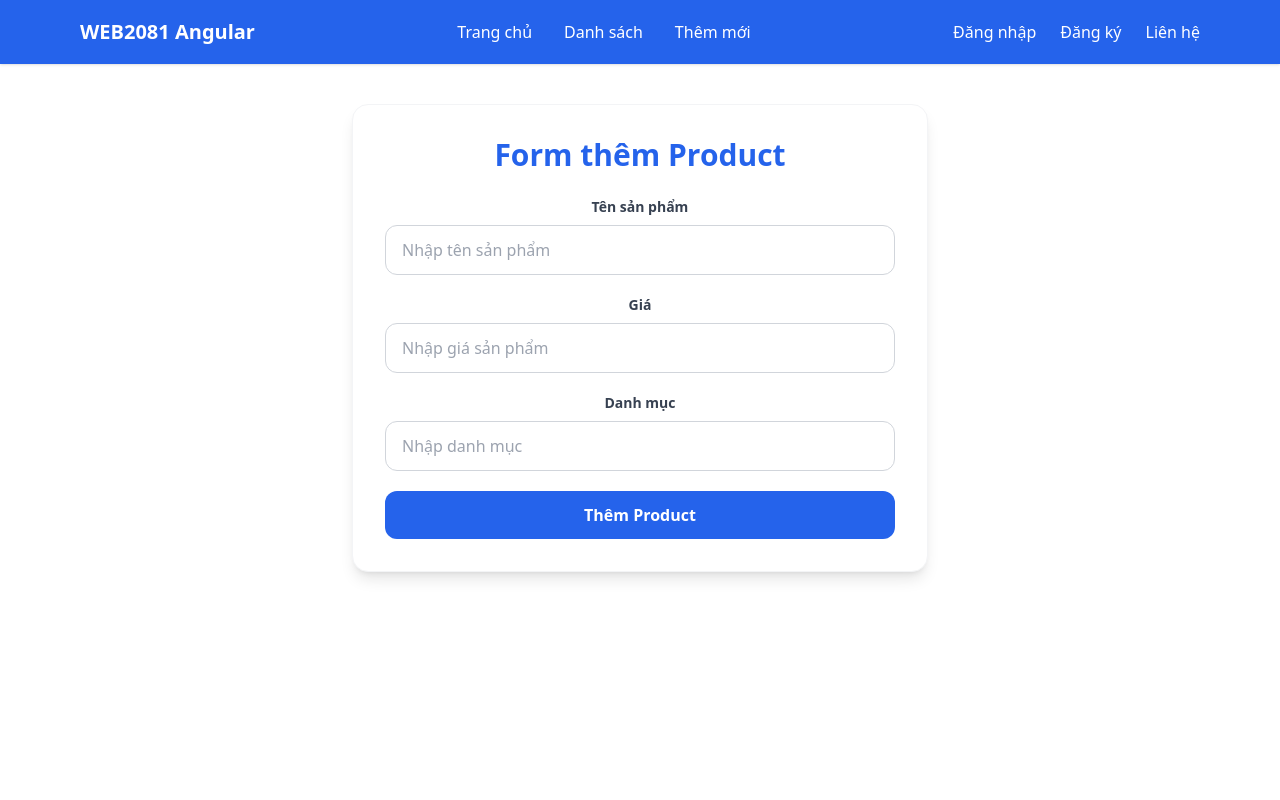
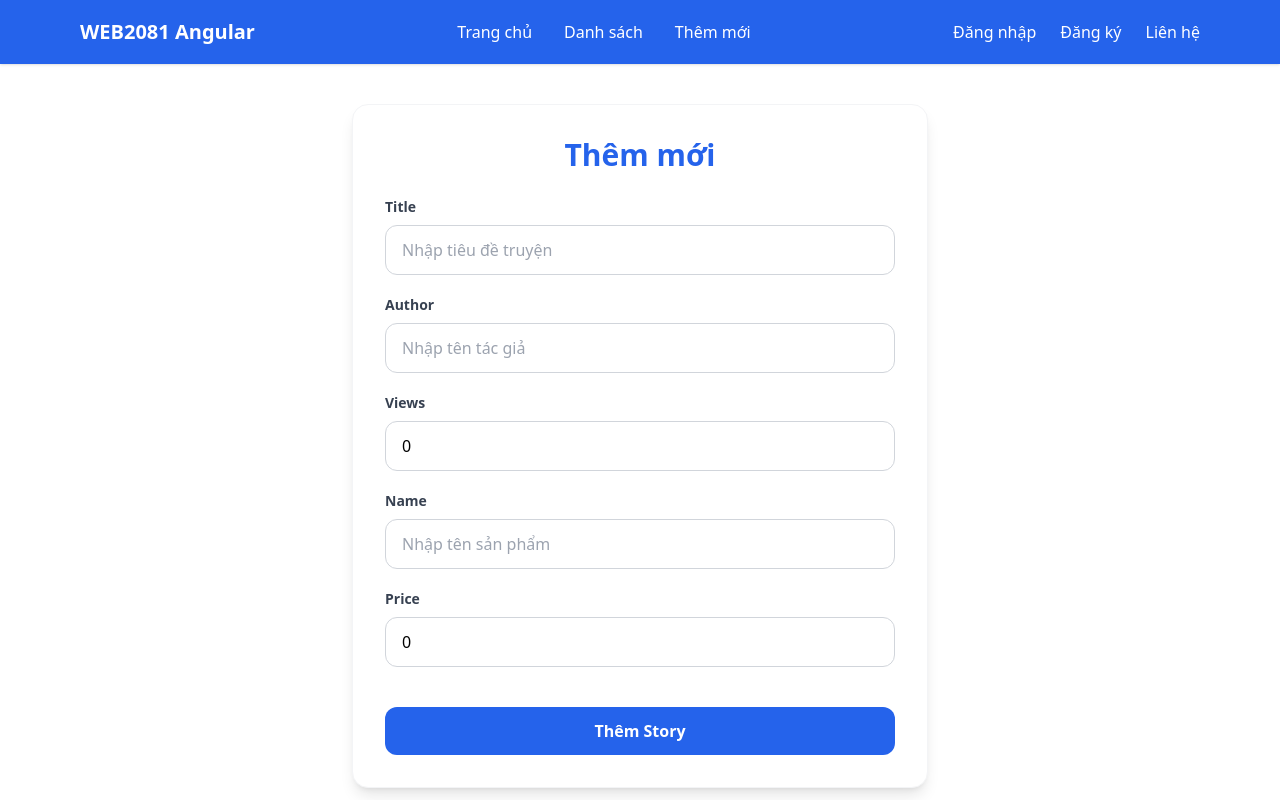
Before and after one commit to lethanhbinh00/fe1-web2081-spring26-main, an Angular app: page /add-story in a window 1280 px wide. Built offline with nearby package versions, Linux system fonts and the light colour scheme.

Commit message:
update add-story

```diff
--- /dev/null
+++ b/db.json
@@ -0,0 +1,53 @@
+{
+  "stories": [
+    {
+      "title": "naruto",
+      "id": 1
+    },
+    {
+      "title": "gsghsdh",
+      "id": 2
+    },
+    {
+      "title": "",
+      "id": 3
+    },
+    {
+      "title": "jrtjrtj",
+      "id": 4
+    },
+    {
+      "title": "Doraemon",
+      "author": "Kkk",
+      "views": 10000,
+      "id": 5
+    },
+    {
+      "title": "sgsdg",
+      "author": "gsdgsd",
+      "views": 10000,
+      "id": 6
+    },
+    {
+      "title": "gg",
+      "author": "",
+      "views": 0,
+      "id": 7
+    },
+    {
+      "title": "gsdg",
+      "author": "",
+      "views": 0,
+      "id": 8
+    },
+    {
+      "title": "vsdv",
+      "author": "vsdvs",
+      "views": 12,
+      "name": "dvsvd",
+      "price": 5,
+      "id": 9
+    }
+  ],
+  "users": []
+}
--- a/package.json
+++ b/package.json
@@ -4,6 +4,7 @@
   "scripts": {
     "ng": "ng",
     "start": "ng serve",
+    "db": "npx json-server db.json",
     "build": "ng build",
     "watch": "ng build --watch --configuration development",
     "test": "ng test"
@@ -17,6 +18,7 @@
     "@angular/forms": "^21.2.0",
     "@angular/platform-browser": "^21.2.0",
     "@angular/router": "^21.2.0",
+    "json-server": "^0.17.4",
     "rxjs": "~7.8.0",
     "tslib": "^2.3.0"
   },
--- a/src/app/app.config.ts
+++ b/src/app/app.config.ts
@@ -2,7 +2,8 @@ import { ApplicationConfig, provideBrowserGlobalErrorListeners } from '@angular/
 import { provideRouter } from '@angular/router';
 
 import { routes } from './app.routes';
+import { provideHttpClient } from '@angular/common/http';
 
 export const appConfig: ApplicationConfig = {
-  providers: [provideBrowserGlobalErrorListeners(), provideRouter(routes)],
+  providers: [provideBrowserGlobalErrorListeners(), provideRouter(routes), provideHttpClient()],
 };
--- a/src/app/app.html
+++ b/src/app/app.html
@@ -7,7 +7,7 @@
     <div class="hidden md:flex items-center space-x-8">
       <a routerLink="#" class="hover:text-gray-200">Trang chủ</a>
       <a routerLink="/products" class="hover:text-gray-200">Danh sách</a>
-      <a routerLink="#" class="hover:text-gray-200">Thêm mới</a>
+      <a routerLink="/add-story" class="hover:text-gray-200">Thêm mới</a>
     </div>
 
     <div class="hidden md:flex items-center space-x-6">
--- a/src/app/app.routes.ts
+++ b/src/app/app.routes.ts
@@ -17,4 +17,5 @@ export const routes: Routes = [
     { path: 'stories', component: StoriesTs },
     {path: 'add-story', component: AddStory},
     {path: 'register', component: Register},
+    {path: 'products', component: Products},
 ];
--- a/src/app/pages/add-story/add-story.html
+++ b/src/app/pages/add-story/add-story.html
@@ -1,59 +1,88 @@
 <div class="max-w-xl mx-auto mt-10 bg-white shadow-lg rounded-2xl p-8 border border-gray-100">
   <h2 class="text-3xl font-bold text-center text-blue-600 mb-6">
-    Form thêm Product
+    Thêm mới
   </h2>
 
-  <form [formGroup]="addForm" (ngSubmit)="onSubmit()" class="space-y-5">
+  <form [formGroup]="addForm" (ngSubmit)="submitForm()" class="space-y-5 text-left">
     <div>
-      <label class="block text-sm font-semibold text-gray-700 mb-2">
-        Tên sản phẩm
-      </label>
+      <label class="block text-sm font-semibold text-gray-700 mb-2">Title</label>
+      <input
+        type="text"
+        formControlName="title"
+        placeholder="Nhập tiêu đề truyện"
+        class="w-full px-4 py-3 rounded-xl border border-gray-300 outline-none focus:ring-2 focus:ring-blue-500"
+      />
+      @if (title?.invalid && title?.touched) {
+        <p class="text-red-500 text-sm mt-2">Title là bắt buộc</p>
+      }
+    </div>
+
+    <div>
+      <label class="block text-sm font-semibold text-gray-700 mb-2">Author</label>
+      <input
+        type="text"
+        formControlName="author"
+        placeholder="Nhập tên tác giả"
+        class="w-full px-4 py-3 rounded-xl border border-gray-300 outline-none focus:ring-2 focus:ring-blue-500"
+      />
+    </div>
+
+    <div>
+      <label class="block text-sm font-semibold text-gray-700 mb-2">Views</label>
+      <input
+        type="number"
+        formControlName="views"
+        placeholder="Nhập lượt xem"
+        class="w-full px-4 py-3 rounded-xl border border-gray-300 outline-none focus:ring-2 focus:ring-blue-500"
+      />
+    </div>
+
+    <div>
+      <label class="block text-sm font-semibold text-gray-700 mb-2">Name</label>
       <input
         type="text"
         formControlName="name"
         placeholder="Nhập tên sản phẩm"
-        class="w-full px-4 py-3 rounded-xl border border-gray-300 outline-none focus:ring-2 focus:ring-blue-500 focus:border-blue-500"
+        class="w-full px-4 py-3 rounded-xl border border-gray-300 outline-none focus:ring-2 focus:ring-blue-500"
       />
       @if (name?.invalid && name?.touched) {
-        <p class="text-red-500 text-sm mt-2">Tên sản phẩm là bắt buộc</p>
+        <p class="text-red-500 text-sm mt-2">Name là bắt buộc</p>
       }
     </div>
 
     <div>
-      <label class="block text-sm font-semibold text-gray-700 mb-2">
-        Giá
-      </label>
+      <label class="block text-sm font-semibold text-gray-700 mb-2">Price</label>
       <input
         type="number"
         formControlName="price"
         placeholder="Nhập giá sản phẩm"
-        class="w-full px-4 py-3 rounded-xl border border-gray-300 outline-none focus:ring-2 focus:ring-blue-500 focus:border-blue-500"
+        class="w-full px-4 py-3 rounded-xl border border-gray-300 outline-none focus:ring-2 focus:ring-blue-500"
       />
       @if (price?.invalid && price?.touched) {
-        <p class="text-red-500 text-sm mt-2">Giá phải lớn hơn 0</p>
+        <p class="text-red-500 text-sm mt-2">Price phải lớn hơn 0</p>
       }
     </div>
 
-    <div>
-      <label class="block text-sm font-semibold text-gray-700 mb-2">
-        Danh mục
-      </label>
-      <input
-        type="text"
-        formControlName="category"
-        placeholder="Nhập danh mục"
-        class="w-full px-4 py-3 rounded-xl border border-gray-300 outline-none focus:ring-2 focus:ring-blue-500 focus:border-blue-500"
-      />
-      @if (category?.invalid && category?.touched) {
-        <p class="text-red-500 text-sm mt-2">Danh mục là bắt buộc</p>
+    <div class="space-y-2">
+      @if (loading) {
+        <p class="text-blue-600 text-sm font-medium">Đang thêm dữ liệu...</p>
+      }
+
+      @if (success) {
+        <p class="text-green-600 text-sm font-medium">{{ success }}</p>
+      }
+
+      @if (error) {
+        <p class="text-red-500 text-sm font-medium">{{ error }}</p>
       }
     </div>
 
     <button
       type="submit"
-      class="w-full bg-blue-600 hover:bg-blue-700 text-white font-semibold py-3 rounded-xl transition duration-200"
+      [disabled]="loading"
+      class="w-full bg-blue-600 hover:bg-blue-700 disabled:bg-gray-400 text-white font-semibold py-3 rounded-xl transition duration-200"
     >
-      Thêm Product
+      {{ loading ? 'Đang gửi...' : 'Thêm Story' }}
     </button>
   </form>
 </div>
--- a/src/app/pages/add-story/add-story.ts
+++ b/src/app/pages/add-story/add-story.ts
@@ -1,21 +1,44 @@
-import { Component, inject } from '@angular/core';
-import { FormBuilder, ReactiveFormsModule, Validators } from '@angular/forms';
+import { Component } from '@angular/core';
+import { FormBuilder, FormGroup, ReactiveFormsModule, Validators } from '@angular/forms';
+import { StoryService } from '../../services/story.service';
 
 @Component({
   selector: 'app-add-story',
-  standalone: true,
   imports: [ReactiveFormsModule],
   templateUrl: './add-story.html',
   styleUrl: './add-story.css',
 })
 export class AddStory {
-  private fb = inject(FormBuilder);
+  addForm: FormGroup;
 
-  addForm = this.fb.group({
-    name: ['', [Validators.required]],
-    price: [null, [Validators.required, Validators.min(1)]],
-    category: ['', [Validators.required]],
-  });
+  loading = false;
+  error = '';
+  success = '';
+
+  constructor(
+    private fb: FormBuilder,
+    private storyService: StoryService,
+  ) {
+    this.addForm = this.fb.group({
+      title: ['', Validators.required],
+      author: [''],
+      views: [0],
+      name: ['', Validators.required],
+      price: [0, [Validators.required, Validators.min(1)]],
+    });
+  }
+
+  get title() {
+    return this.addForm.get('title');
+  }
+
+  get author() {
+    return this.addForm.get('author');
+  }
+
+  get views() {
+    return this.addForm.get('views');
+  }
 
   get name() {
     return this.addForm.get('name');
@@ -25,18 +48,35 @@ export class AddStory {
     return this.addForm.get('price');
   }
 
-  get category() {
-    return this.addForm.get('category');
-  }
+  submitForm() {
+    this.loading = true;
+    this.error = '';
+    this.success = '';
 
-  onSubmit() {
     if (this.addForm.invalid) {
       this.addForm.markAllAsTouched();
+      this.loading = false;
       return;
     }
 
-    console.log(this.addForm.value);
-    alert('Thêm Product thành công!');
-    this.addForm.reset();
+    const data = this.addForm.value;
+
+    this.storyService.addStory(data).subscribe({
+      next: () => {
+        this.loading = false;
+        this.success = 'Thêm dữ liệu thành công';
+        this.addForm.reset({
+          title: '',
+          author: '',
+          views: 0,
+          name: '',
+          price: 0,
+        });
+      },
+      error: () => {
+        this.loading = false;
+        this.error = 'Có lỗi xảy ra';
+      },
+    });
   }
 }
--- /dev/null
+++ b/src/app/services/story.service.ts
@@ -0,0 +1,24 @@
+import { Injectable } from '@angular/core';
+import { HttpClient } from '@angular/common/http';
+import { Observable } from 'rxjs';
+
+export interface StoryData {
+  title: string;
+  author: string;
+  views: number;
+  name: string;
+  price: number;
+}
+
+@Injectable({
+  providedIn: 'root',
+})
+export class StoryService {
+  private apiUrl = 'http://localhost:3000/stories';
+
+  constructor(private http: HttpClient) {}
+
+  addStory(data: StoryData): Observable<StoryData> {
+    return this.http.post<StoryData>(this.apiUrl, data);
+  }
+}
```
Also changed, not shown: 1 other file (tests, documents, lock files or other folders).
